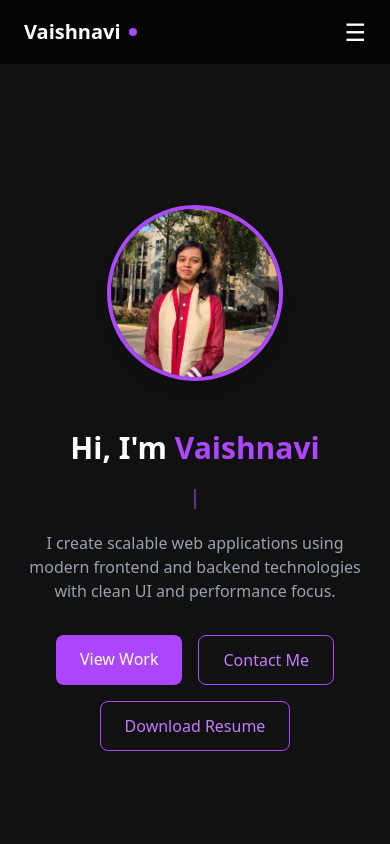
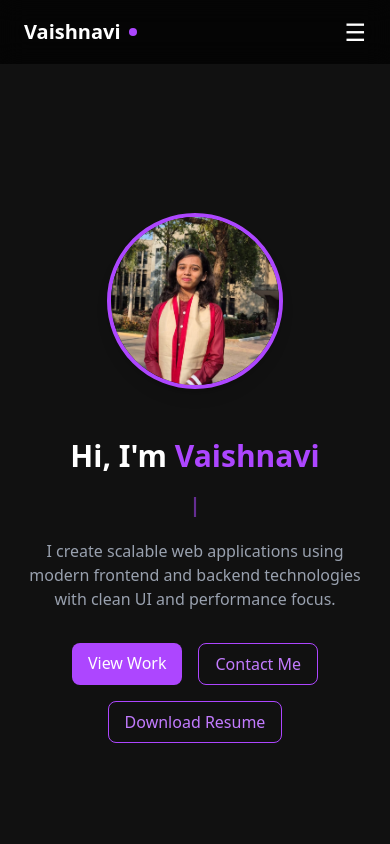
Before and after one commit to kachhiya/vaishnavi-portfolio, a React (Vite) app: page / in a window 390 px wide. Shown: the top 844 px of the page. Built offline with nearby package versions, Linux system fonts and the light colour scheme.

Commit message:
button responsive

```diff
--- a/src/components/Hero.jsx
+++ b/src/components/Hero.jsx
@@ -56,14 +56,18 @@ const Hero = () => {
                     <div className="mt-8 flex flex-wrap justify-center md:justify-start gap-4">
                         <a
                             href="#projects"
-                            className="bg-purple-500 hover:bg-purple-600 text-white px-6 py-3 rounded-lg font-medium transition"
+                            className="bg-purple-500 hover:bg-purple-600 text-white
+               px-4 py-2 sm:px-5 sm:py-2.5
+               rounded-lg font-medium transition"
                         >
                             View Work
                         </a>
 
                         <a
                             href="#contact"
-                            className="border border-purple-500 text-purple-400 px-6 py-3 rounded-lg font-medium hover:bg-purple-500 hover:text-white transition"
+                            className="border border-purple-500 text-purple-400
+               px-4 py-2 sm:px-5 sm:py-2.5
+               rounded-lg font-medium hover:bg-purple-500 hover:text-white transition"
                         >
                             Contact Me
                         </a>
@@ -71,11 +75,14 @@ const Hero = () => {
                         <a
                             href={resume}
                             download="Vaishnavi_Resume.pdf"
-                            className="border border-purple-500 text-purple-400 px-6 py-3 rounded-lg font-medium hover:bg-purple-500 hover:text-white transition"
+                            className="border border-purple-500 text-purple-400
+               px-4 py-2 sm:px-5 sm:py-2.5
+               rounded-lg font-medium hover:bg-purple-500 hover:text-white transition"
                         >
                             Download Resume
                         </a>
                     </div>
+
                 </div>
 
                 {/* IMAGE */}
```
